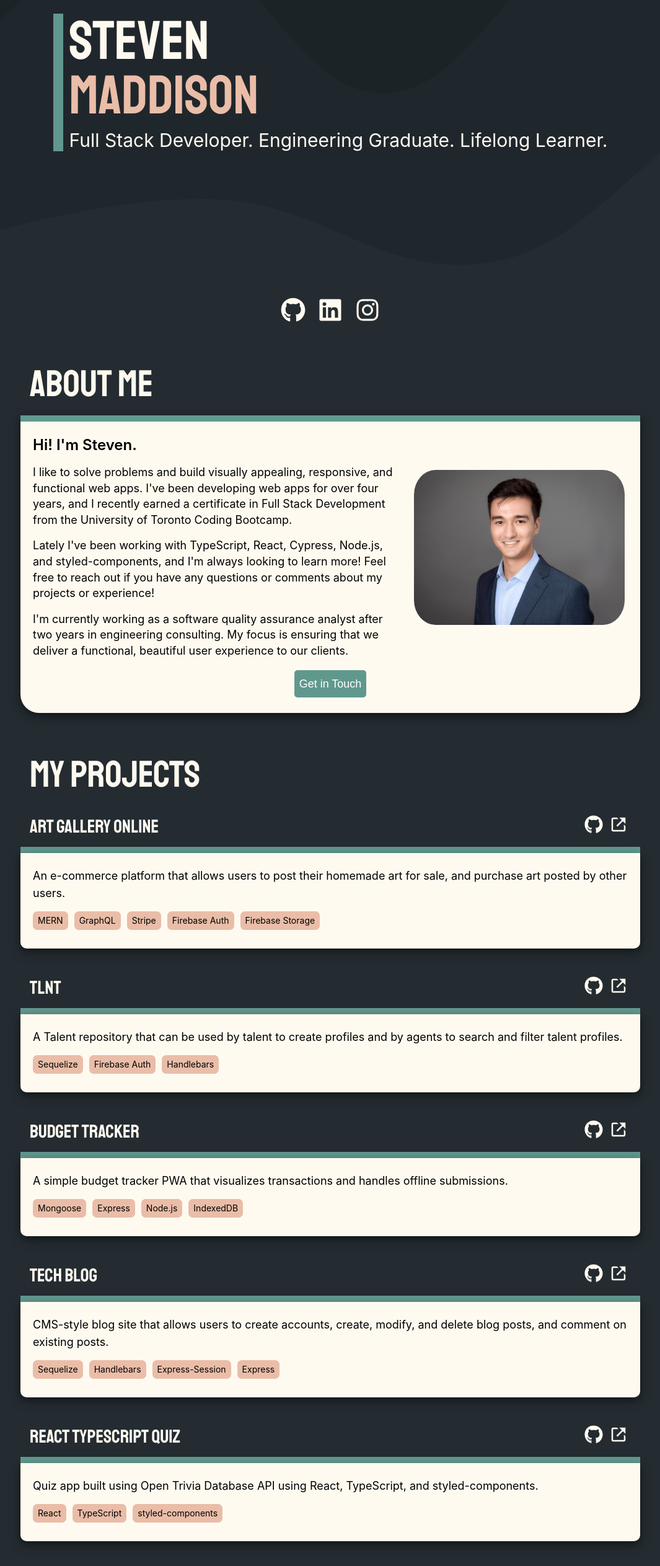
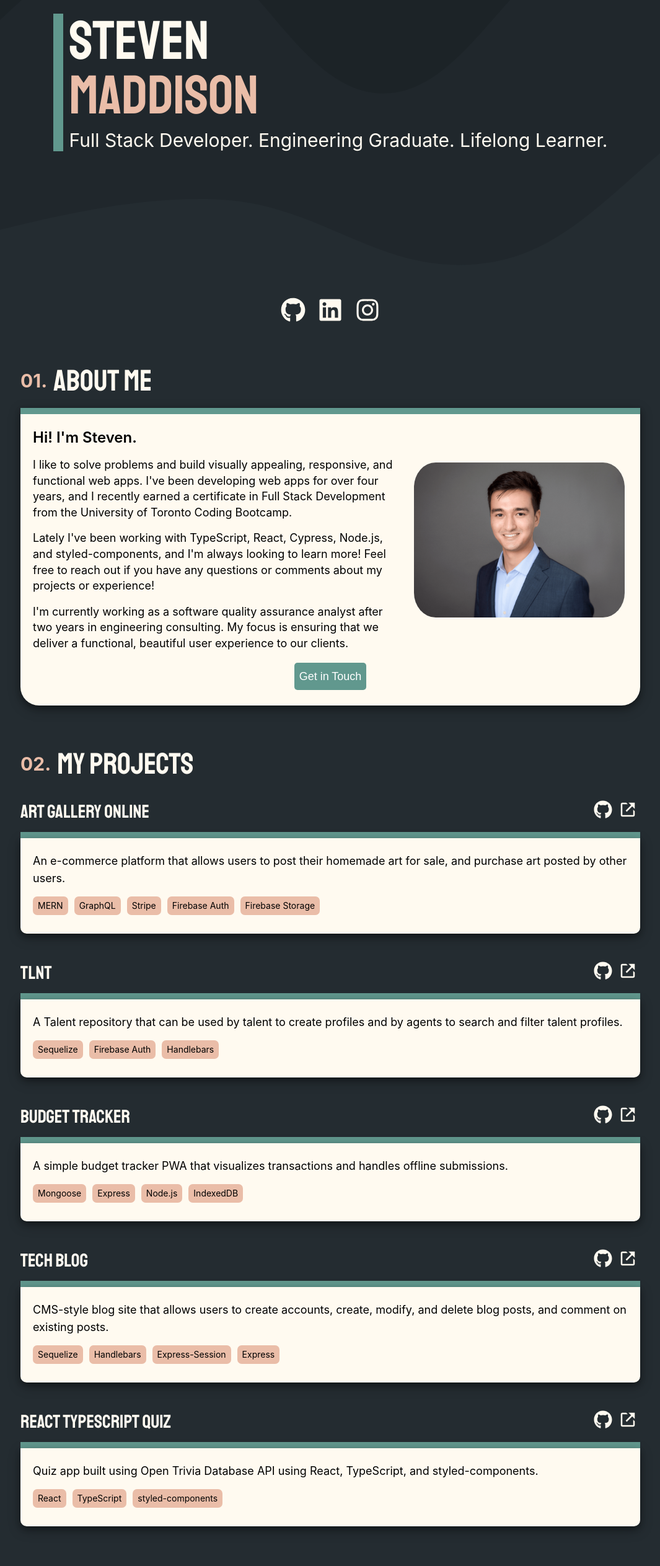
Before and after one commit to Stevtm/portfolio-v4, a React (Create React App) app: page / in a window 1280 px wide. Shown: the part 234-2760 px from the top of the page at 62% size, without its empty margins (107-1172 px from the left). Built offline with nearby package versions, Linux system fonts and the light colour scheme.

Commit message:
add numbers to section headers and fix spacing

```diff
--- a/src/components/About/index.tsx
+++ b/src/components/About/index.tsx
@@ -5,6 +5,7 @@ import {
   Anchor,
   AboutSection,
   AboutHeader,
+  HeaderNumber,
   HeaderText,
   AboutContent,
   AboutInfo,
@@ -21,6 +22,7 @@ const About: React.FC = () => {
       <Anchor id={"about"}></Anchor>
       <AboutSection>
         <AboutHeader>
+          <HeaderNumber>01.</HeaderNumber>
           <HeaderText>About Me</HeaderText>
         </AboutHeader>
         <AboutContent>
--- a/src/components/About/styles.ts
+++ b/src/components/About/styles.ts
@@ -25,13 +25,26 @@ export const AboutSection = styled.section`
 
 export const AboutHeader = styled.div`
   /* box model */
+  align-items: center;
   display: flex;
   flex-direction: row;
   text-align: center;
-  padding: 15px;
+  padding: 15px 0;
   width: 100%;
 
   /* typography */
+
+  /* visual decorations */
+`;
+
+export const HeaderNumber = styled.h3`
+  /* box model */
+  padding-right: 10px;
+  margin: 0;
+
+  /* typography */
+  color: ${({ theme }) => theme.desertSand};
+  font-size: 1.875rem;
 
   /* visual decorations */
 `;
@@ -46,7 +59,7 @@ export const HeaderText = styled.h2`
   /* typography */
   color: ${({ theme }) => theme.floralWhite};
   font-family: "Staatliches";
-  font-size: 3.75rem;
+  font-size: 3rem;
   font-weight: 500;
   line-height: 1;
 `;
--- a/src/components/Portfolio/Project/styles.ts
+++ b/src/components/Portfolio/Project/styles.ts
@@ -15,7 +15,7 @@ export const ProjectHeader = styled.div`
   display: flex;
   flex-direction: row;
   justify-content: space-between;
-  padding: 15px;
+  padding: 15px 0;
   margin: 0;
 
   /* typography */
@@ -29,9 +29,8 @@ export const ProjectTitle = styled.h1`
   /* box model */
   margin: 0;
   /* typography */
-  font-size: 1.5rem;
+  font-size: 1.875rem;
   font-weight: 500;
-  font-size: 1.875rem;
   line-height: 2.25rem;
 `;
 
--- a/src/components/Portfolio/index.tsx
+++ b/src/components/Portfolio/index.tsx
@@ -6,6 +6,7 @@ import {
   Anchor,
   PortfolioHeader,
   PortfolioSection,
+  HeaderNumber,
   HeaderText,
 } from "./styles";
 
@@ -15,6 +16,7 @@ const Portfolio: React.FC = () => {
       <Anchor id={"portfolio"}></Anchor>
       <PortfolioSection>
         <PortfolioHeader>
+          <HeaderNumber>02.</HeaderNumber>
           <HeaderText>My Projects</HeaderText>
         </PortfolioHeader>
         {portfolioInfo.map((info) => {
--- a/src/components/Portfolio/styles.ts
+++ b/src/components/Portfolio/styles.ts
@@ -27,12 +27,24 @@ export const PortfolioSection = styled.section`
 
 export const PortfolioHeader = styled.div`
   /* box model */
+  align-items: center;
   display: flex;
   flex-direction: row;
-  padding-left: 15px;
   text-align: center;
   margin: 25px 0 0 0;
   width: 100%;
+`;
+
+export const HeaderNumber = styled.h3`
+  /* box model */
+  padding-right: 10px;
+  margin: 0;
+
+  /* typography */
+  color: ${({ theme }) => theme.desertSand};
+  font-size: 1.875rem;
+
+  /* visual decorations */
 `;
 
 export const HeaderText = styled.h2`
@@ -45,7 +57,7 @@ export const HeaderText = styled.h2`
   /* typography */
   color: ${({ theme }) => theme.floralWhite};
   font-family: "Staatliches";
-  font-size: 3.75rem;
+  font-size: 3rem;
   font-weight: 500;
   line-height: 1;
 `;
--- a/src/components/Resume/index.tsx
+++ b/src/components/Resume/index.tsx
@@ -5,6 +5,7 @@ import {
   Anchor,
   ResumeSection,
   ResumeHeader,
+  HeaderNumber,
   HeaderText,
   ResumeText,
   TechContainer,
@@ -39,6 +40,7 @@ const Resume = () => {
       <Anchor id={"resume"}></Anchor>
       <ResumeSection>
         <ResumeHeader>
+          <HeaderNumber>03.</HeaderNumber>
           <HeaderText>My Skills</HeaderText>
         </ResumeHeader>
         <TechContainer>
--- a/src/components/Resume/styles.ts
+++ b/src/components/Resume/styles.ts
@@ -27,11 +27,24 @@ export const ResumeSection = styled.section`
 
 export const ResumeHeader = styled.div`
   /* box model */
+  align-items: center;
   display: flex;
   flex-direction: row;
-  padding: 0 0 15px 15px;
+  padding: 0 0 15px 0;
   text-align: center;
   width: 100%;
+`;
+
+export const HeaderNumber = styled.h3`
+  /* box model */
+  padding-right: 10px;
+  margin: 0;
+
+  /* typography */
+  color: ${({ theme }) => theme.desertSand};
+  font-size: 1.875rem;
+
+  /* visual decorations */
 `;
 
 export const HeaderText = styled.h2`
@@ -44,7 +57,7 @@ export const HeaderText = styled.h2`
   /* typography */
   color: ${({ theme }) => theme.floralWhite};
   font-family: "Staatliches";
-  font-size: 3.75rem;
+  font-size: 3rem;
   font-weight: 500;
   line-height: 1;
 `;
```
